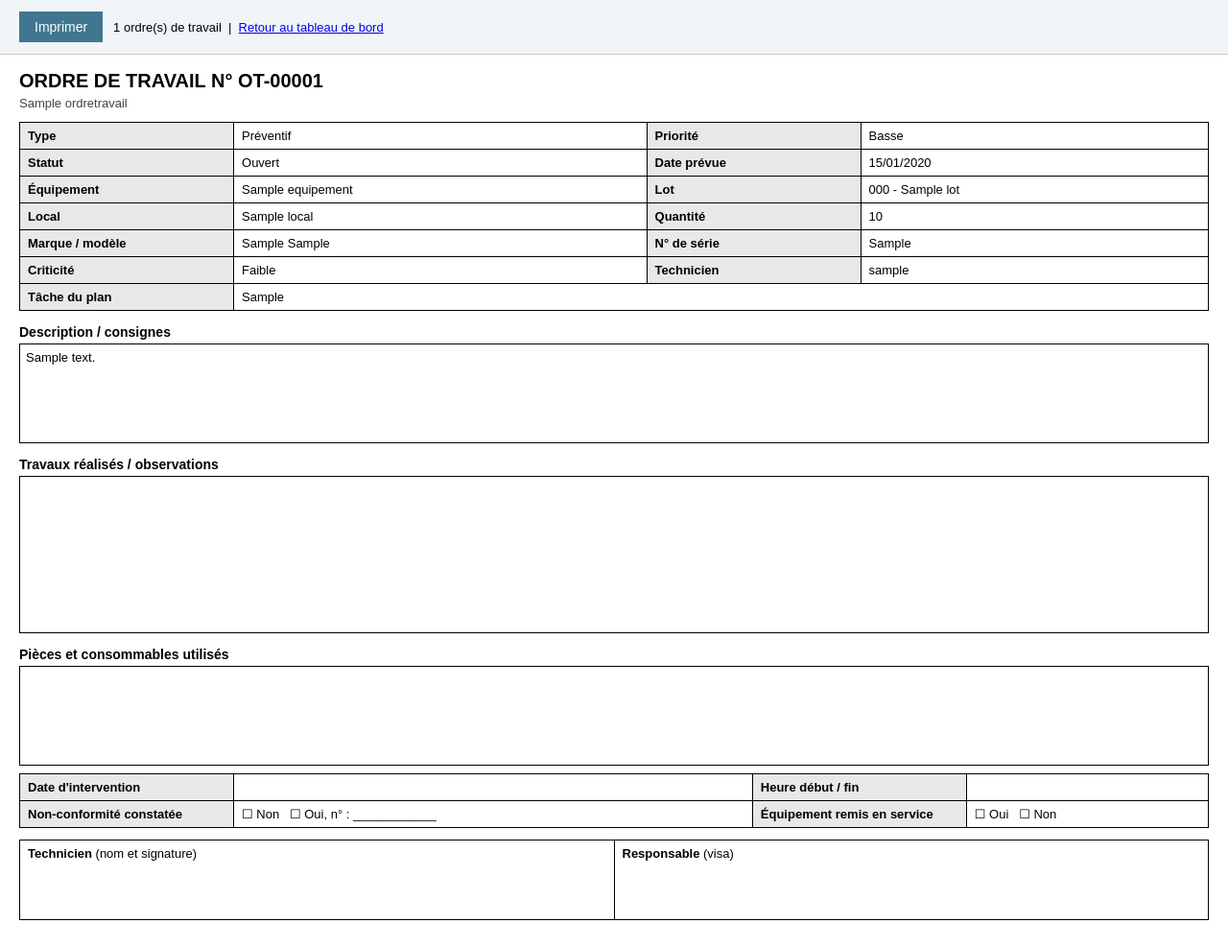
After one commit to chakirabdelouahab/GMAO-DATACENTER, a Django app: page /ordres/imprimer/ in a window 1280 px wide. The commit adds this page. Shown: the whole page at 96% size. Run offline with Django 5.2, Linux system fonts and the light colour scheme; a user stored in the database is signed in; tables that the repository leaves empty hold one stand-in row (values such as "Sample post").

Commit message:
Impression des ordres de travail

```diff
--- /dev/null
+++ b/maintenance/templates/maintenance/imprimer_ordres.html
@@ -0,0 +1,100 @@
+<!DOCTYPE html>
+<html lang="fr">
+<head>
+  <meta charset="UTF-8">
+  <meta name="viewport" content="width=device-width, initial-scale=1">
+  <title>Ordres de travail</title>
+  <style>
+    @page { size: A4; margin: 12mm; }
+    body { font-family: Arial, sans-serif; color: #000; margin: 0; font-size: 13px; }
+    .barre { padding: 12px 20px; background: #f1f5f8; border-bottom: 1px solid #ccc; }
+    .barre button { padding: 8px 16px; font-size: 14px; background: #417690; color: #fff; border: none; cursor: pointer; }
+    .page { padding: 16px 20px; break-after: page; page-break-after: always; }
+    .page:last-child { break-after: auto; page-break-after: auto; }
+    h1 { font-size: 20px; margin: 0 0 4px 0; }
+    .sous-titre { color: #444; margin-bottom: 12px; }
+    table { width: 100%; border-collapse: collapse; margin-bottom: 12px; }
+    th, td { border: 1px solid #000; padding: 6px 8px; text-align: left; vertical-align: top; }
+    th { background: #e8e8e8; width: 18%; }
+    h2 { font-size: 14px; margin: 14px 0 4px 0; }
+    .zone { border: 1px solid #000; min-height: 90px; padding: 6px; margin-bottom: 8px; }
+    .zone.grande { min-height: 150px; }
+    .signatures td { height: 70px; width: 50%; }
+    .vide { padding: 24px; color: #666; }
+    @media print { .barre { display: none; } }
+  </style>
+</head>
+<body>
+  <div class="barre">
+    <button onclick="window.print()">Imprimer</button>
+    &nbsp; {{ ordres|length }} ordre(s) de travail &nbsp;|&nbsp;
+    <a href="{% url 'tableau_de_bord' %}">Retour au tableau de bord</a>
+  </div>
+
+  {% for o in ordres %}
+    <div class="page">
+      <h1>ORDRE DE TRAVAIL N° OT-{{ o.id|stringformat:"05d" }}</h1>
+      <div class="sous-titre">{{ o.titre }}</div>
+
+      <table>
+        <tr>
+          <th>Type</th><td>{{ o.get_type_ordre_display }}</td>
+          <th>Priorité</th><td>{{ o.get_priorite_display }}</td>
+        </tr>
+        <tr>
+          <th>Statut</th><td>{{ o.get_statut_display }}</td>
+          <th>Date prévue</th><td>{{ o.date_prevue|date:"d/m/Y"|default:"-" }}</td>
+        </tr>
+        <tr>
+          <th>Équipement</th><td>{{ o.equipement.nom }}</td>
+          <th>Lot</th><td>{{ o.equipement.lot|default:"-" }}</td>
+        </tr>
+        <tr>
+          <th>Local</th><td>{{ o.equipement.local|default:"-" }}</td>
+          <th>Quantité</th><td>{{ o.equipement.quantite }}</td>
+        </tr>
+        <tr>
+          <th>Marque / modèle</th><td>{{ o.equipement.marque|default:"-" }} {{ o.equipement.modele }}</td>
+          <th>N° de série</th><td>{{ o.equipement.numero_serie|default:"-" }}</td>
+        </tr>
+        <tr>
+          <th>Criticité</th><td>{{ o.equipement.get_criticite_display }}</td>
+          <th>Technicien</th><td>{{ o.technicien|default:"" }}</td>
+        </tr>
+        <tr>
+          <th>Tâche du plan</th><td colspan="3">{{ o.plan.tache|default:"-" }}</td>
+        </tr>
+      </table>
+
+      <h2>Description / consignes</h2>
+      <div class="zone">{{ o.description|linebreaksbr }}</div>
+
+      <h2>Travaux réalisés / observations</h2>
+      <div class="zone grande"></div>
+
+      <h2>Pièces et consommables utilisés</h2>
+      <div class="zone"></div>
+
+      <table>
+        <tr>
+          <th>Date d'intervention</th><td></td>
+          <th>Heure début / fin</th><td></td>
+        </tr>
+        <tr>
+          <th>Non-conformité constatée</th><td>☐ Non &nbsp; ☐ Oui, n° : ____________</td>
+          <th>Équipement remis en service</th><td>☐ Oui &nbsp; ☐ Non</td>
+        </tr>
+      </table>
+
+      <table class="signatures">
+        <tr>
+          <td><strong>Technicien</strong> (nom et signature)</td>
+          <td><strong>Responsable</strong> (visa)</td>
+        </tr>
+      </table>
+    </div>
+  {% empty %}
+    <p class="vide">Aucun ordre de travail à imprimer.</p>
+  {% endfor %}
+</body>
+</html>
--- a/maintenance/templates/maintenance/tableau_de_bord.html
+++ b/maintenance/templates/maintenance/tableau_de_bord.html
@@ -22,7 +22,7 @@
 </head>
 <body>
   <h1>Tableau de bord</h1>
-  <div class="menu"><a href="{% url 'liste_equipements' %}">Liste des équipements</a> | <a href="{% url 'admin:index' %}">Administration</a></div>
+    <div class="menu"><a href="{% url 'liste_equipements' %}">Liste des équipements</a> | <a href="{% url 'admin:index' %}">Administration</a> | <a href="{% url 'imprimer_ordres' %}" target="_blank">Imprimer les ordres à traiter</a></div>
 
   <div class="cartes">
     <div class="carte"><div class="nombre">{{ nb_ouverts }}</div>Ordres ouverts</div>
--- a/maintenance/urls.py
+++ b/maintenance/urls.py
@@ -6,4 +6,6 @@ urlpatterns = [
     path("", views.tableau_de_bord, name="tableau_de_bord"),
     path("equipements/", views.liste_equipements, name="liste_equipements"),
     path("equipements/<int:pk>/", views.fiche_equipement, name="fiche_equipement"),
+    path("ordres/imprimer/", views.imprimer_ordres, name="imprimer_ordres"),
+    path("ordres/<int:pk>/imprimer/", views.imprimer_ordre, name="imprimer_ordre"),
 ]
--- a/maintenance/views.py
+++ b/maintenance/views.py
@@ -82,3 +82,33 @@ def fiche_equipement(request, pk):
         "sous_equipements": equipement.sous_equipements.order_by("nom"),
     }
     return render(request, "maintenance/fiche_equipement.html", contexte)
+
+@login_required
+def imprimer_ordre(request, pk):
+    ordre = get_object_or_404(
+        OrdreTravail.objects.select_related(
+            "equipement", "equipement__local", "equipement__lot", "plan", "technicien"
+        ),
+        pk=pk,
+    )
+    return render(request, "maintenance/imprimer_ordres.html", {"ordres": [ordre]})
+
+
+@login_required
+def imprimer_ordres(request):
+    ordres = OrdreTravail.objects.select_related(
+        "equipement", "equipement__local", "equipement__lot", "plan", "technicien"
+    )
+    ids = request.GET.get("ids", "")
+    if ids:
+        liste = [int(i) for i in ids.split(",") if i.isdigit()]
+        ordres = ordres.filter(pk__in=liste)
+    else:
+        jours = request.GET.get("jours", "14")
+        jours = int(jours) if jours.isdigit() else 14
+        horizon = date.today() + timedelta(days=jours)
+        ordres = ordres.filter(statut__in=["ouvert", "en_cours"]).filter(
+            Q(date_prevue__lte=horizon) | Q(date_prevue__isnull=True)
+        )
+    ordres = ordres.order_by("date_prevue", "equipement__nom")
+    return render(request, "maintenance/imprimer_ordres.html", {"ordres": ordres})
```
Also changed, not shown: maintenance/admin.py (+8 -0 lines).
